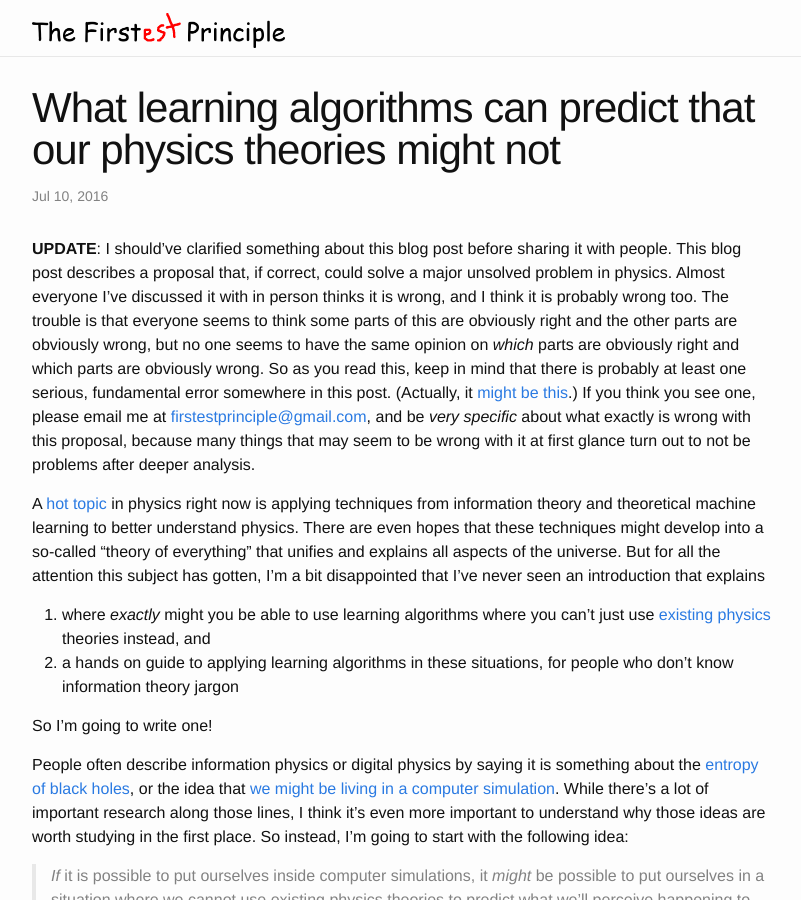
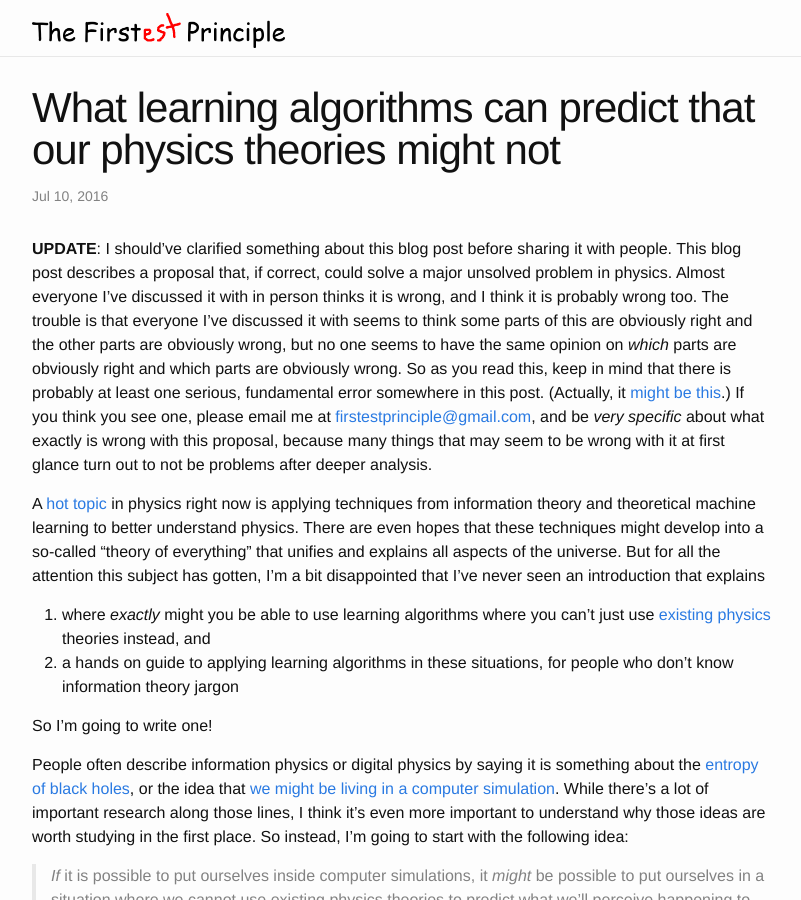
Before and after one commit to ad510/firstest-principle, a Jekyll site: the page built from _posts/2016-07-10-learning.md, in a window 1280 px wide and 900 px high. Shown: the whole window, without its empty margins (238-1039 px from the left). Built offline with Jekyll 4.4.1, drawn with Linux system fonts in a browser that asks for light colours.

Commit message:
hopefully make it clearer that disagreement only applies to people I discussed it with before writing the blog post

```diff
--- a/_posts/2016-07-10-learning.md
+++ b/_posts/2016-07-10-learning.md
@@ -2,7 +2,7 @@
 layout: post
 title:  "What learning algorithms can predict that our physics theories might not"
 ---
-**UPDATE**: I should've clarified something about this blog post before sharing it with people. This blog post describes a proposal that, if correct, could solve a major unsolved problem in physics. Almost everyone I've discussed it with in person thinks it is wrong, and I think it is probably wrong too. The trouble is that everyone seems to think some parts of this are obviously right and the other parts are obviously wrong, but no one seems to have the same opinion on *which* parts are obviously right and which parts are obviously wrong. So as you read this, keep in mind that there is probably at least one serious, fundamental error somewhere in this post. (Actually, it [might be this](#update-many-worlds).) If you think you see one, please email me at [firstestprinciple@gmail.com](mailto:firstestprinciple@gmail.com), and be *very specific* about what exactly is wrong with this proposal, because many things that may seem to be wrong with it at first glance turn out to not be problems after deeper analysis.
+**UPDATE**: I should've clarified something about this blog post before sharing it with people. This blog post describes a proposal that, if correct, could solve a major unsolved problem in physics. Almost everyone I've discussed it with in person thinks it is wrong, and I think it is probably wrong too. The trouble is that everyone I've discussed it with seems to think some parts of this are obviously right and the other parts are obviously wrong, but no one seems to have the same opinion on *which* parts are obviously right and which parts are obviously wrong. So as you read this, keep in mind that there is probably at least one serious, fundamental error somewhere in this post. (Actually, it [might be this](#update-many-worlds).) If you think you see one, please email me at [firstestprinciple@gmail.com](mailto:firstestprinciple@gmail.com), and be *very specific* about what exactly is wrong with this proposal, because many things that may seem to be wrong with it at first glance turn out to not be problems after deeper analysis.
 
 A [hot topic](http://fqxi.org/community/essay/winners/2013.1) in physics right now is applying techniques from information theory and theoretical machine learning to better understand physics. There are even hopes that these techniques might develop into a so-called "theory of everything" that unifies and explains all aspects of the universe. But for all the attention this subject has gotten, I'm a bit disappointed that I've never seen an introduction that explains
 
```
